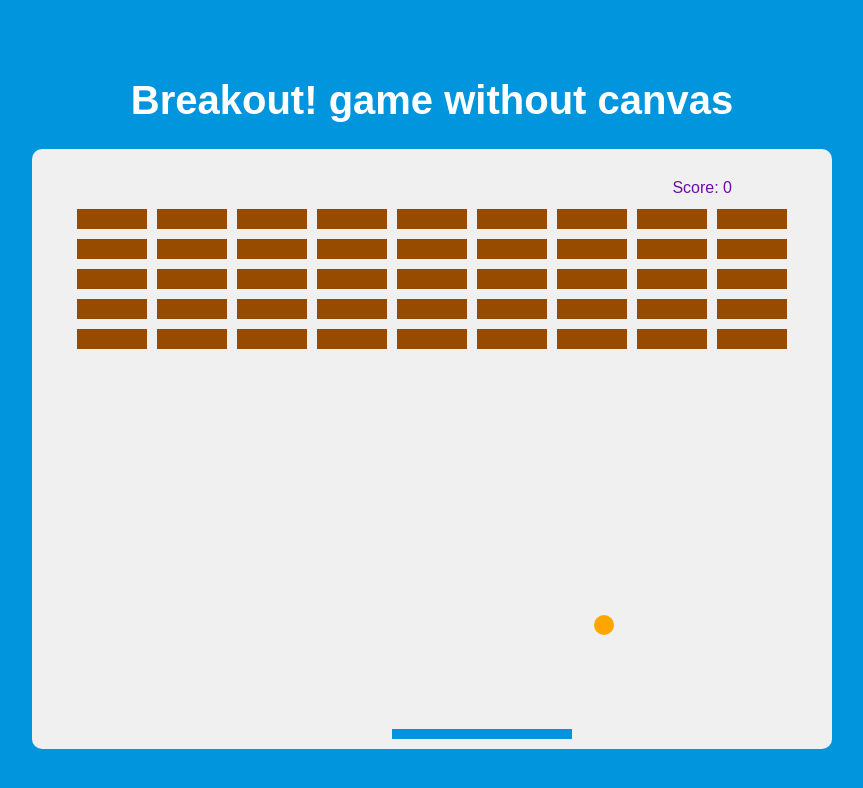
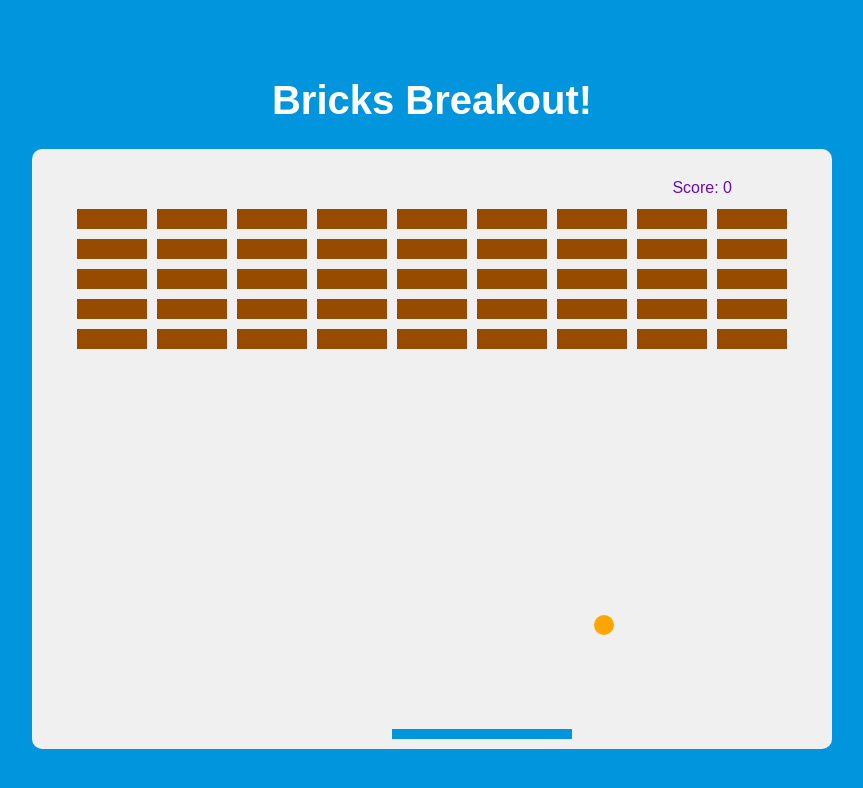
Before and after one commit to rooneyhoi/breakoutgame2, a plain HTML site: page index.html in a window 1280 px wide. Shown: the whole page, without its empty margins (208-1071 px from the left). Drawn offline with Linux system fonts and the light colour scheme.

Commit message:
Update index.html

```diff
--- a/index.html
+++ b/index.html
@@ -8,7 +8,7 @@
   <title>Breakout game without canvas</title>
 </head>
 <body>
-  <h1>Breakout! game without canvas</h1>
+  <h1>Bricks Breakout!</h1>
   <div id="playGround" class="playGround"></div>
   <script src="script.js"></script>
 </body>
```
